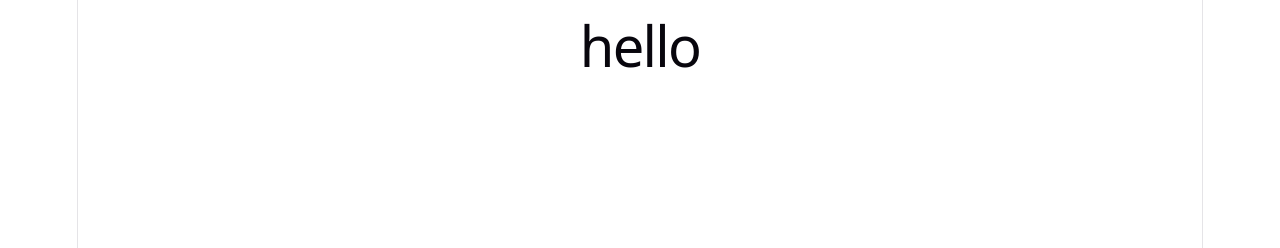
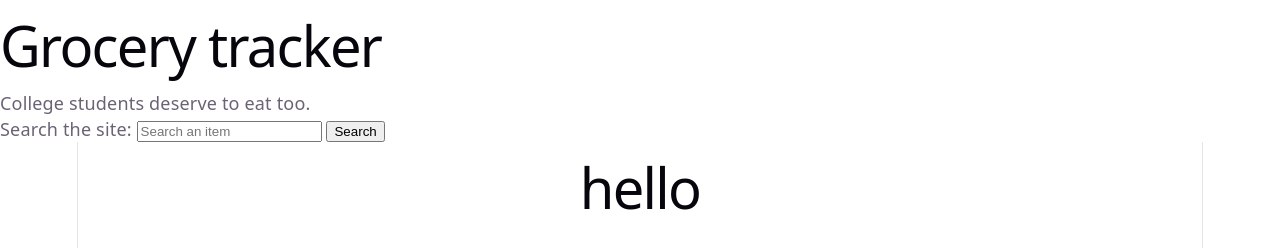
Before and after one commit to nullhrt/GroceryTracker, a website built with Vite: page grocery-tracker/index.html in a window 1280 px wide. Shown: the top 248 px of the page. Built offline with nearby package versions, Linux system fonts and the light colour scheme.

Commit message:
Enhance index.html with fonts and search functionality
Added Google Fonts and search form to the index.html.

```diff
--- a/grocery-tracker/index.html
+++ b/grocery-tracker/index.html
@@ -4,8 +4,28 @@
     <meta charset="UTF-8" />
     <meta name="viewport" content="width=device-width, initial-scale=1.0" />
     <title>Grocery Tracker</title>
+    <link rel="preconnect" href="https://fonts.googleapis.com">
+    <link rel="preconnect" href="https://fonts.gstatic.com" crossorigin>
+    <link href="https://fonts.googleapis.com/css2?family=Ultra&display=swap"
+    rel="stylesheet">
   </head>
   <body>
+    <header class="title-block">
+      <h1>Grocery tracker</h1>
+      <p class="subtitle">College students deserve to eat too.</p>
+    </header>
+    <main>
+      <search>
+        <form id="grocery-search-form">
+          <label for="site-search" class="visually-hidden">Search the site:</label>
+          <input type="search" id="site-search" name="q" placeholder="Search an item" required />
+          <button type="submit">Search</button>
+        </form>
+      </search>
+
+      <!-- Results container to dynamically display Gemini API output -->
+      <section id="results" class="results-container"></section>
+    </main>
     <div id="app"></div>
     <script type="module" src="/src/main.js"></script>
   </body>
```
